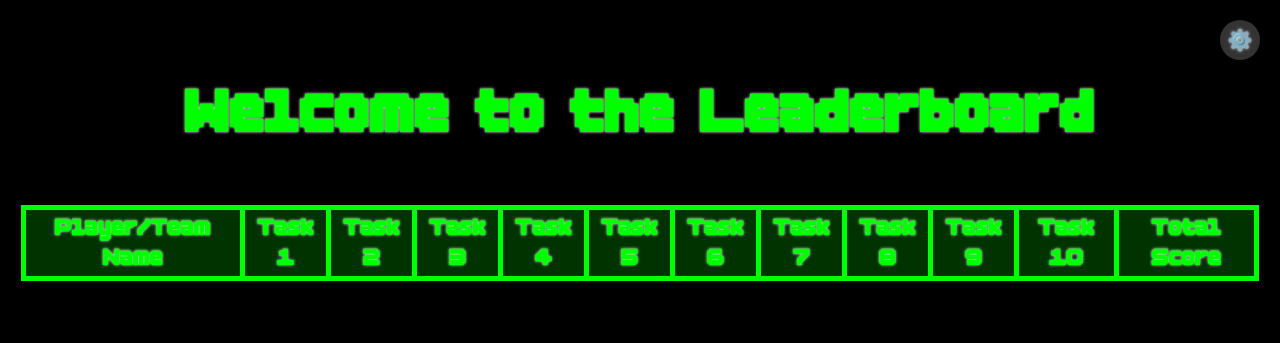
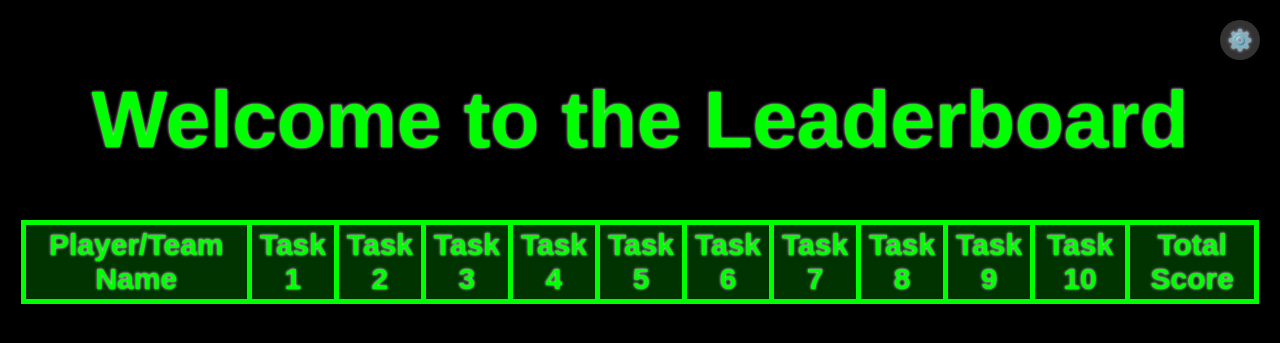
Before and after one commit to eternity336/Leaderboard, a Flask app: page / in a window 1280 px wide. Shown: the top 343 px of the page. Run offline with Flask 3, Linux system fonts and the light colour scheme; lists and menus that the app fills with data are empty; some web fonts are replaced.

Commit message:
fix: implement dynamic font loading from config.yaml
Co-authored-by: aider (ollama_chat/qwen3-coder) <aider@aider.chat>

```diff
--- a/static/scripts/home.js
+++ b/static/scripts/home.js
@@ -124,6 +124,39 @@ function loadTheme(themeName) {
     }
 }
 
+/**
+ * Load and apply a font dynamically
+ * @param {string} fontName - Name of the font to load
+ */
+function loadFont(fontName) {
+    // Remove existing font styles
+    const existingFontStyles = document.querySelectorAll('style[data-font]');
+    existingFontStyles.forEach(style => style.remove());
+
+    if (fontName) {
+        // Create new font-face style
+        const fontStyle = document.createElement('style');
+        fontStyle.id = 'dynamic-font';
+        fontStyle.setAttribute('data-font', fontName);
+
+        // Get the actual font file name from the fonts directory
+        const fontFile = fontName + '.ttf'; // Assuming .ttf extension
+
+        // Add the font-face rule
+        fontStyle.textContent = `
+            @font-face {
+                font-family: 'ConfigFont';
+                src: url('/static/styles/fonts/${fontFile}') format('truetype');
+            }
+            html, body {
+                font-family: 'ConfigFont', sans-serif !important;
+            }
+        `;
+
+        document.head.appendChild(fontStyle);
+    }
+}
+
 // Initialize with matrix theme by default
 document.addEventListener('DOMContentLoaded', function() {
     // Set the matrix theme as default
--- a/templates/home.html
+++ b/templates/home.html
@@ -187,7 +187,8 @@
             // Set initial font if specified in config
             {% if font %}
                 document.getElementById('font-family').value = "{{ font }}";
-                changeFont();
+                // Apply the font from config
+                loadFont("{{ font }}");
             {% endif %}
 
             // Set initial theme if specified in config
```
